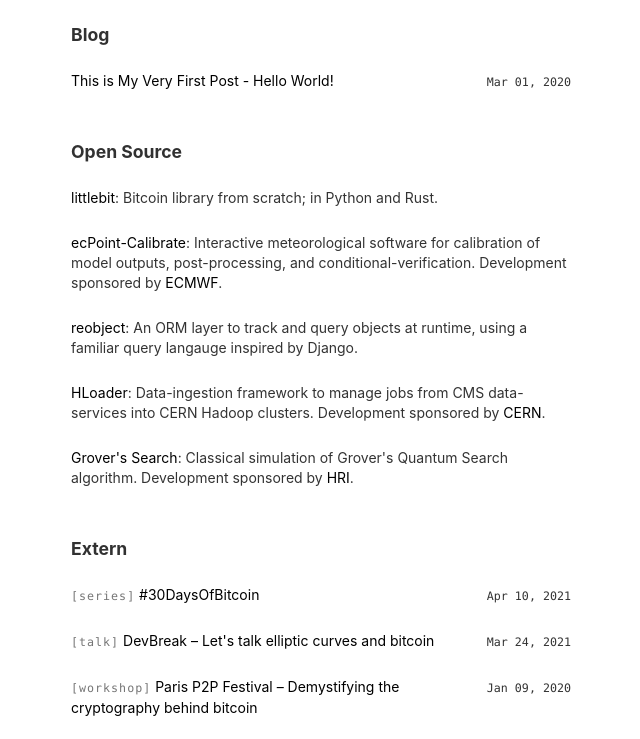
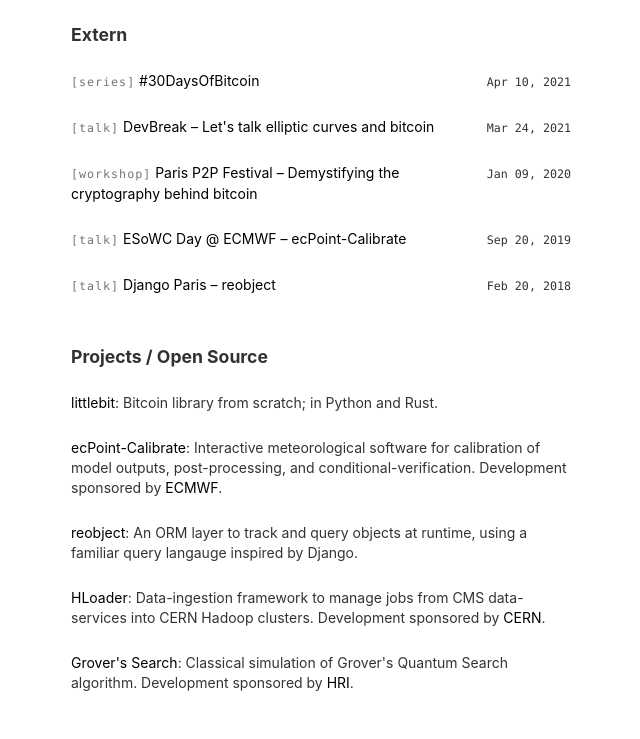
Before and after one commit to onyb/onyb.github.io, a Gatsby site: page / in a window 1280 px wide. Shown: the part 146-885 px from the top of the page, without its empty margins (319-959 px from the left). Built offline with nearby package versions, Linux system fonts and the light colour scheme; Gatsby itself is replaced by a stand-in of ours; some packages are replaced by stand-ins of ours.

Commit message:
Hide blog posts + rename projects title

```diff
--- a/src/components/projects.js
+++ b/src/components/projects.js
@@ -2,7 +2,7 @@
 
 const Projects = () => (
   <>
-    <h5>Open Source</h5>
+    <h5>Projects / Open Source</h5>
     <ul>
       <li>
         <a href="https://github.com/onyb/littlebit">littlebit</a>: Bitcoin
--- a/src/pages/index.js
+++ b/src/pages/index.js
@@ -30,18 +30,18 @@
   return (
     <DefaultLayout>
       <SEO title="Home" />
-      <section>
+      {/* <section>
         <h5>Blog</h5>
         <ul>{postsList(posts)}</ul>
+      </section> */}
+      <section>
+        <ul>
+          <Extern />
+        </ul>
       </section>
       <section>
         <ul>
           <Projects />
-        </ul>
-      </section>
-      <section>
-        <ul>
-          <Extern />
         </ul>
       </section>
     </DefaultLayout>
```
